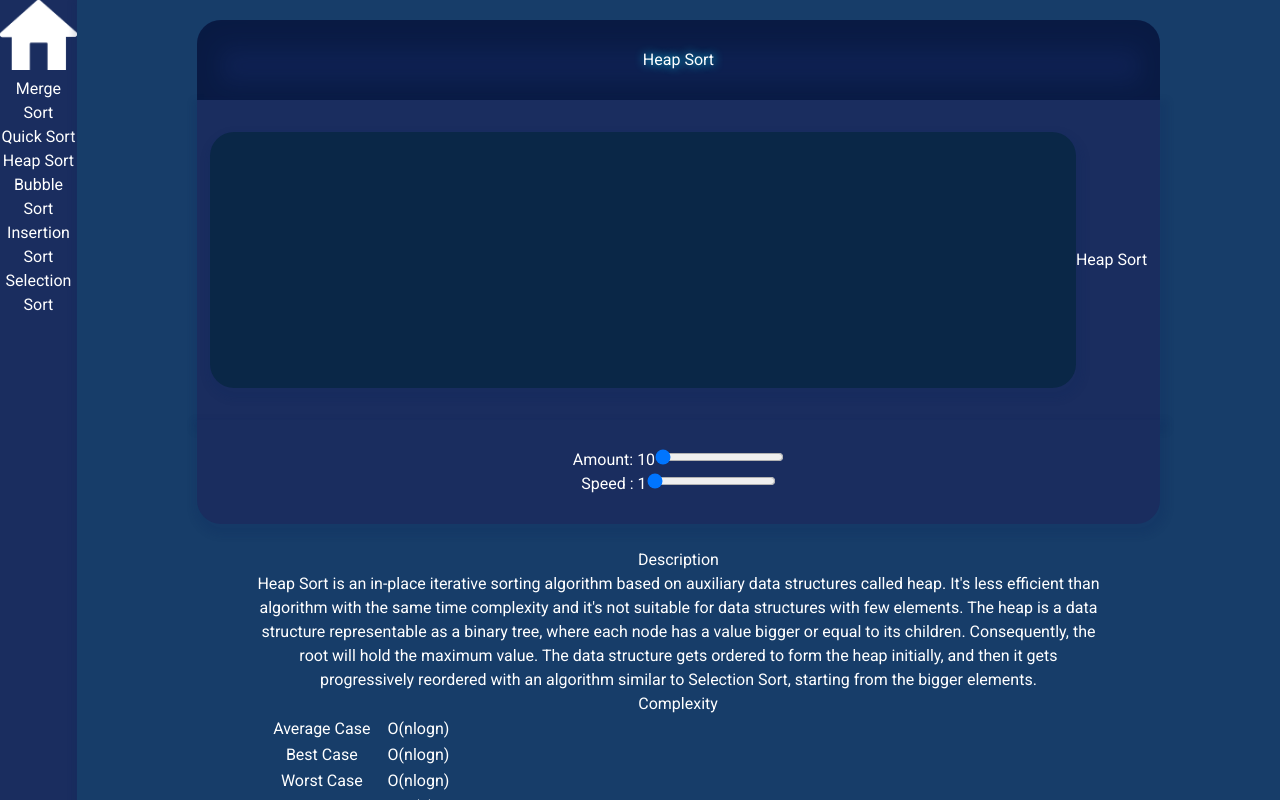
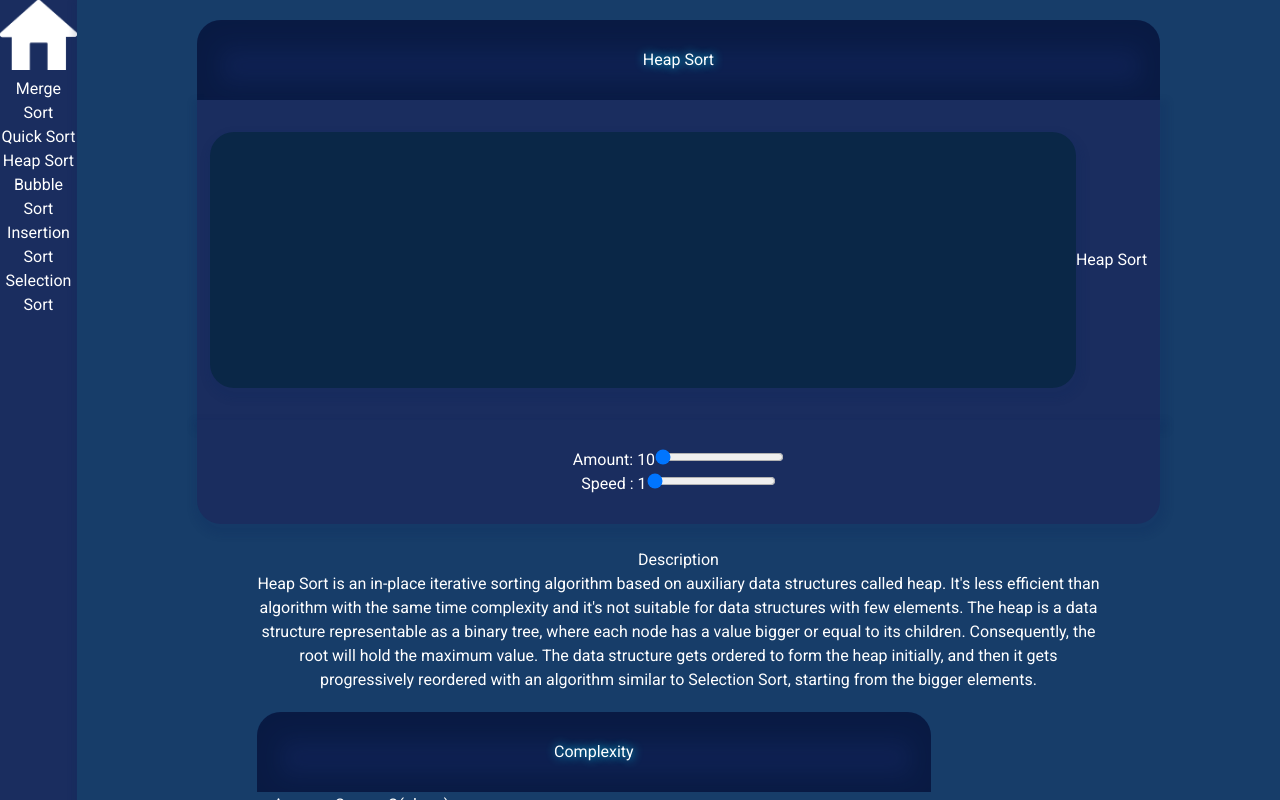
Before and after one commit to yamhokim/Sorting-Algorithm-Website, a React (Vite) app in the folder sortAlgorithmVisualizer/: page /heap-sort in a window 1280 px wide. Shown: the top 800 px of the page. Built offline with nearby package versions, Linux system fonts and the light colour scheme.

Commit message:
removed readme

```diff
--- a/sortAlgorithmVisualizer/src/components/flipCard.tsx
+++ b/sortAlgorithmVisualizer/src/components/flipCard.tsx
@@ -24,7 +24,7 @@ const FlipCard = ({ complexities }: FlipCardProps) => {
           <div
             className={`h-[60%] bg-blue-600 text-white p-4 rounded-xl border-4 border-blue-800`}
           >
-            <h2 className="text-xl font-bold mb-4">Complexity</h2>
+            <h2 className="title text-xl font-bold mb-4">Complexity</h2>
             <table className="w-full text-left border-separate border-spacing-y-2">
               <tbody>
                 {Object.entries(complexities).map(([key, value]) => (
```
Also changed, not shown: 1 other file (tests, documents, lock files or other folders).
